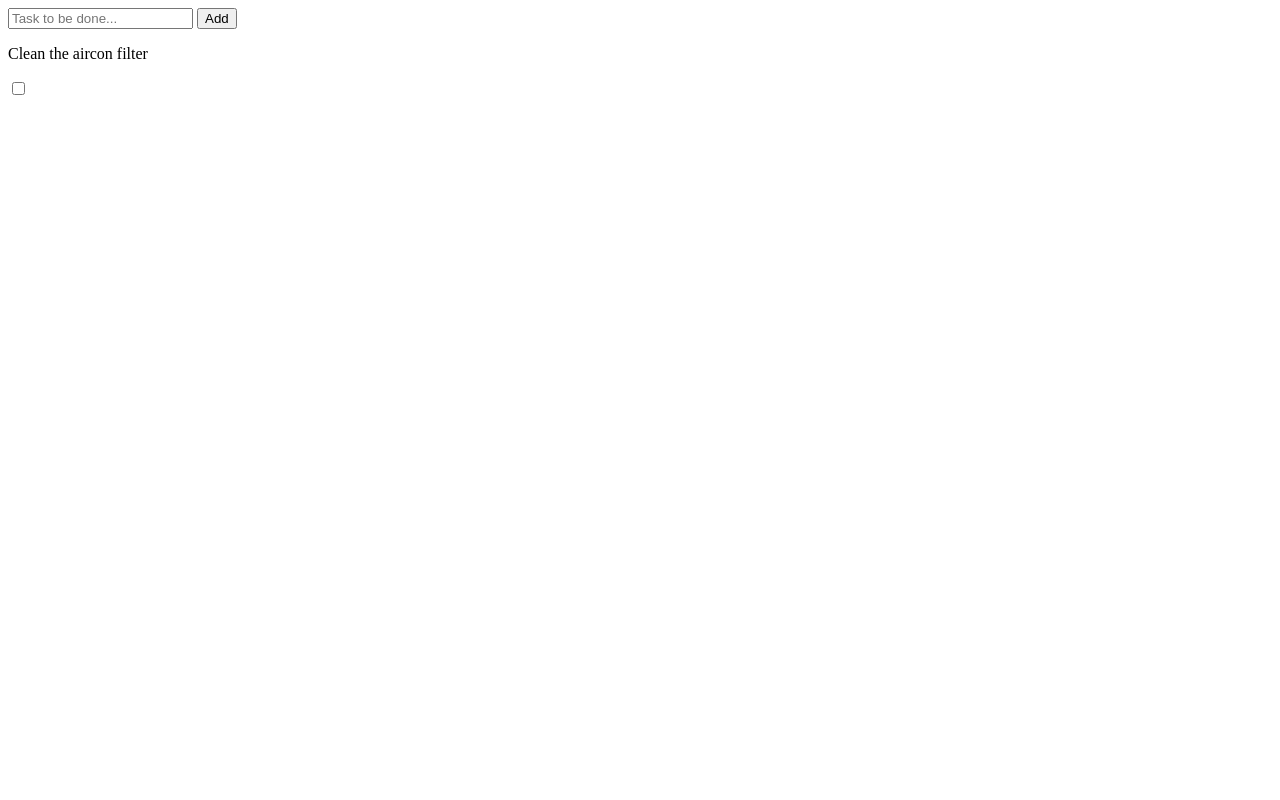
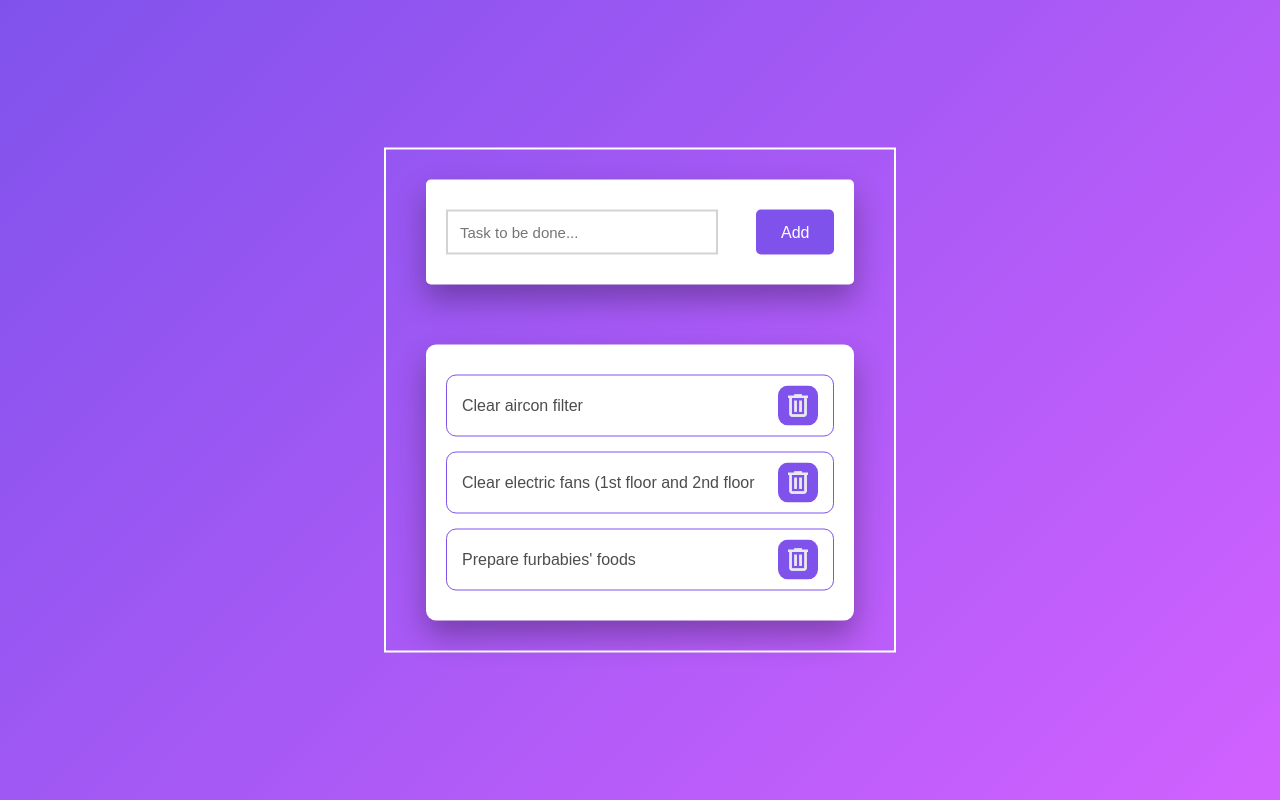
Before and after one commit to markbien/todo, a plain HTML site: page index.html in a window 1280 px wide. Drawn offline with Linux system fonts and the light colour scheme.

Commit message:
Add style and function

```diff
--- a/index.html
+++ b/index.html
@@ -4,6 +4,7 @@
   <meta charset="UTF-8">
   <meta http-equiv="X-UA-Compatible" content="IE=edge">
   <meta name="viewport" content="width=device-width, initial-scale=1.0">
+  <link rel="stylesheet" href="style.css">
   <title>To Do List</title>
 </head>
 <body>
@@ -13,11 +14,23 @@
       <button id='push'>Add</button>
     </div>
     <div id="tasks">
+      <!-- <div class="task">
+        <p>Clean the aircon filter</p>
+        <img src="images/trash.png" alt="" srcset="">
+      </div>
+
       <div class="task">
-        <p>Clean the aircon filter</p>
-        <input type="checkbox">
+        <p>Clean the aircon electric fan, up and down</p>
+        <img src="images/trash.png" alt="" srcset="">
       </div>
+
+      <div class="task completed">
+        <p>Cook foods for furbabies</p>
+        <img src="images/trash.png" alt="" srcset="">
+      </div> -->
     </div>
   </div>
+
+  <script src="index.js"></script>
 </body>
 </html>
--- a/index.js
+++ b/index.js
@@ -0,0 +1,57 @@
+const tasks = document.querySelector("#tasks");
+const taskList = [];
+
+function loadTasks(taskList){
+    let index = 0;
+    taskList.forEach(task=>{
+        tasks.appendChild(generateTask(task, index));
+        index++;
+    });
+}
+
+function generateTask(taskDesc, id) {
+  const taskContainer = document.createElement("div");
+  taskContainer.classList.add("task");
+  taskContainer.setAttribute("id", id);
+
+  const taskDescription = document.createElement("p");
+  taskDescription.textContent = taskDesc;
+
+  const deleteTaskButton = document.createElement("img");
+  deleteTaskButton.src = "images/trash.png";
+
+  taskContainer.appendChild(taskDescription);
+  taskContainer.appendChild(deleteTaskButton);
+
+  return taskContainer;
+}
+
+taskList.push("Clear aircon filter");
+taskList.push("Clear electric fans (1st floor and 2nd floor");
+taskList.push("Prepare furbabies' foods");
+
+loadTasks(taskList);
+
+const deleteButtons = tasks.querySelectorAll(".task > img");
+
+
+deleteButtons.forEach(job => {
+    job.addEventListener("click", ()=>{
+        const task = job.parentElement;
+        const taskId = task.getAttribute("id");
+
+        deleteTaskFromList(taskId);
+        removeTaskFromDOM(job);
+    });
+});
+
+function deleteTaskFromList(index)
+{
+    const deletedTask = taskList.splice(index, 1);
+}
+
+function removeTaskFromDOM(taskElement){
+    const task = taskElement.parentElement;
+    const taskContainer = task.parentElement
+    taskContainer.removeChild(task);
+}
--- a/style.css
+++ b/style.css
@@ -9,7 +9,7 @@
 body {
   height: 100vh;
   background: linear-gradient(135deg, #8052ec, #d161ff);
-  font-family: 'Poppins', sans-serif;
+  font-family: "Poppins", sans-serif;
 }
 
 .container {
@@ -27,10 +27,14 @@ body {
   background-color: #ffffff;
   padding: 30px 20px;
   border-radius: 5px;
-  box-shadow: 0 15px 30px rgba(0,0,0,0.3);
+  box-shadow: 0 15px 30px rgba(0, 0, 0, 0.3);
 }
 
-#newtask input{
+#newtask > * {
+  transition: all 0.15s ease;
+}
+
+#newtask input {
   width: 70%;
   height: 45px;
   font-size: 15px;
@@ -47,13 +51,19 @@ body {
   width: 20%;
   height: 45px;
   border-radius: 5px;
-  font-family: 'Poppins', sans-serif;
+  font-family: "Poppins", sans-serif;
   font-weight: 500;
   font-size: 16px;
   background-color: #8052ec;
   border: none;
   color: #ffffff;
   cursor: pointer;
+}
+
+#newtask button:hover {
+  color: #8052ec;
+  background-color: #ffffff;
+  border: 2px solid #8052ec;
 }
 
 #newtask input:focus {
@@ -67,11 +77,39 @@ body {
   padding: 30px 20px;
   margin-top: 60px;
   border-radius: 10px;
-  box-shadow: 0 15px 30px rgba(0,0,0,0.3);
+  box-shadow: 0 15px 30px rgba(0, 0, 0, 0.3);
   width: 100%;
   position: relative;
+  display: flex;
+  flex-direction: column;
+  gap: 15px;
 }
 
 .task {
-  color: #111111;
+  color: rgba(0, 0, 0, 0.7);
+  display: flex;
+  justify-content: space-between;
+  align-items: center;
+  gap: 10px;
+  border: 1px solid #8052ec;
+  padding: 10px 15px;
+  border-radius: 10px;
+  transition: all 0.2s ease;
 }
+
+.task > *:nth-child(2) {
+    background-color: #8052ec;
+    border-radius: 10px;
+}
+
+.task img {
+    padding: 5px;
+    height: 40px;
+    color: #8052ec;
+    cursor: pointer;
+    transition: all 0.2s ease;
+}
+
+.task img:hover {
+    transform: scale(1.05);
+}
```
Also changed, not shown: images/trash.png (added).
